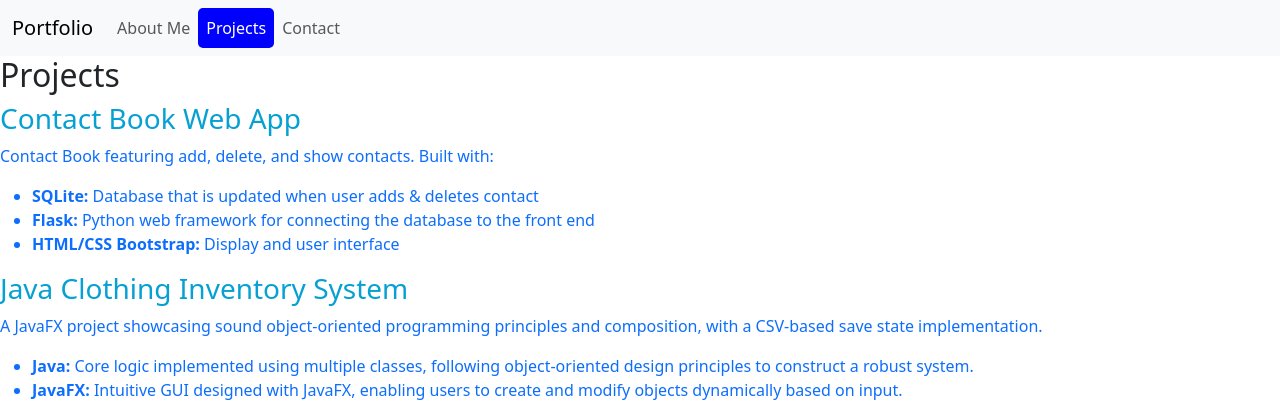
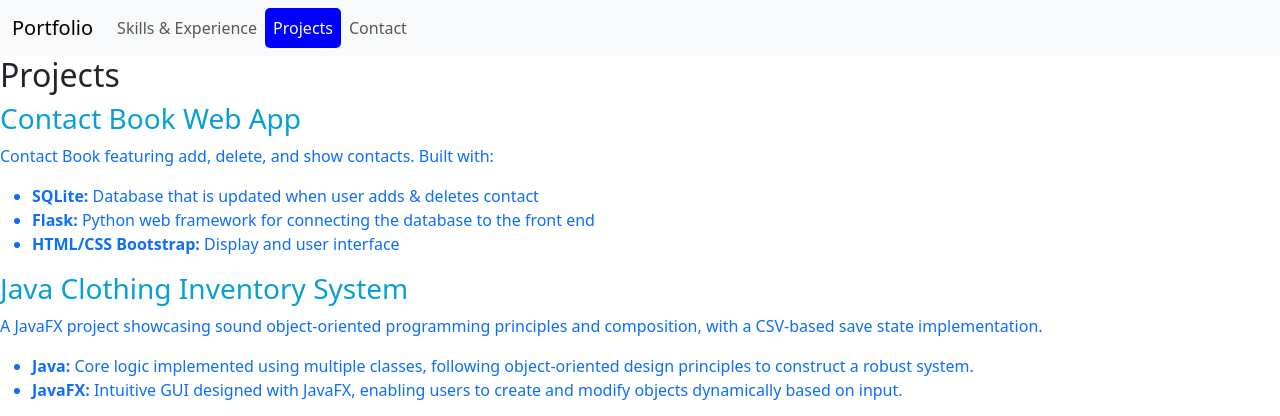
Before and after one commit to lukecbutler/lukecbutler-dev, a Flask app: page /projects in a window 1280 px wide. Shown: the top 416 px of the page. Run offline with Flask 3, Linux system fonts and the light colour scheme.

Commit message:
update structure - stable

```diff
--- a/app.py
+++ b/app.py
@@ -8,16 +8,25 @@ app = Flask(__name__)
 
 #homepage
 @app.route("/")
-def home():
+def about():
     return render_template("about.html")
+
 
 @app.route("/projects")
 def projects():
     return render_template("projects.html")
 
+
 @app.route("/contact_info")
 def contact():
     return render_template('contact_info.html')
+
+
+@app.route("/skills_and_experience")
+def skills_and_experience():
+    return render_template('skills_and_experience.html')
+
+
 
 # pokedex
 app.add_url_rule('/projects/pokedex', view_func=pokedex, methods=["GET", "POST"])
--- a/templates/abase.html
+++ b/templates/abase.html
@@ -31,18 +31,18 @@
 
 <body>
 
-
+    <!-- Header - url_for redirects to function names, not app.routes */ -->
     <header>
         <nav class="navbar navbar-expand-lg navbar-light bg-light">
             <div class="container-fluid">
-                <a class="navbar-brand">Portfolio</a>
+                <a class="navbar-brand" href="{{ url_for('about') }}">Portfolio</a>
                 <button class="navbar-toggler" type="button" data-bs-toggle="collapse" data-bs-target="#navbarNav" aria-controls="navbarNav" aria-expanded="false" aria-label="Toggle navigation">
                     <span class="navbar-toggler-icon"></span>
                 </button>
                 <div class="collapse navbar-collapse" id="navbarNav">
                     <ul class="navbar-nav">
-                        <li class="nav-item {% if request.endpoint == 'home' %}active{% endif %}">
-                            <a class="nav-link" href="/">About Me</a>
+                        <li class="nav-item {% if request.endpoint == 'skills_and_experience' %}active{% endif %}">
+                            <a class="nav-link" href="{{ url_for('skills_and_experience') }}">Skills & Experience</a>
                         </li>
                         <li class="nav-item {% if request.endpoint in ['projects', 'java_project', 'pokedex', 'contact_book', 'update_contact'] %}active{% endif %}">
                             <a class="nav-link" href="{{ url_for('projects') }}">Projects</a>
@@ -56,6 +56,7 @@
         </nav>
     </header>
 
+
     {% block body %}
 
     {% endblock %}
```
Also changed, not shown: templates/about.html (+0 -25 lines), templates/skills_and_experience.html (added, +35 -0 lines).
